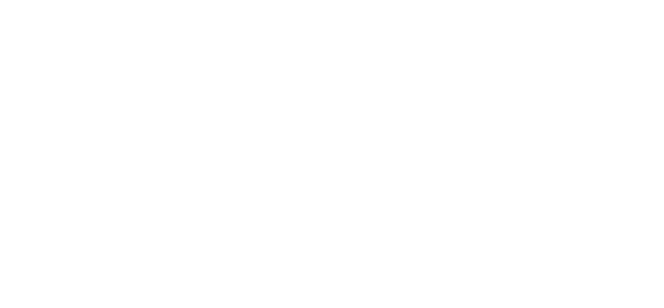
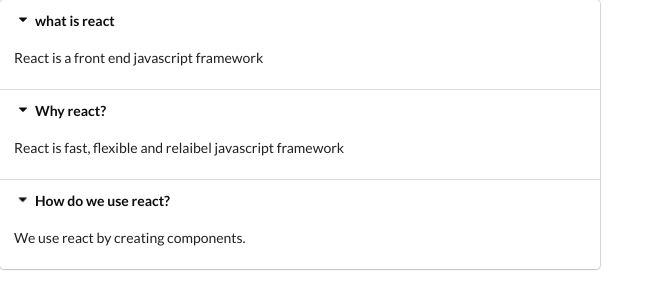
Before and after one commit to YohanesMulugeta/reactHooks-Exercise, a React (Create React App) app: page / in a window 1280 px wide. Shown: the top 308 px of the page, without its empty margins (0-664 px from the left). Built offline with nearby package versions, Linux system fonts and the light colour scheme.

Commit message:
the first trial of the useState()

```diff
--- a/public/index.html
+++ b/public/index.html
@@ -15,6 +15,10 @@
       user's mobile device or desktop. See https://developers.google.com/web/fundamentals/web-app-manifest/
     -->
     <link rel="manifest" href="%PUBLIC_URL%/manifest.json" />
+    <link
+      rel="stylesheet"
+      href="https://cdnjs.cloudflare.com/ajax/libs/semantic-ui/2.4.1/semantic.min.css"
+    />
     <!--
       Notice the use of %PUBLIC_URL% in the tags above.
       It will be replaced with the URL of the `public` folder during the build.
--- a/src/components/Accordion.js
+++ b/src/components/Accordion.js
@@ -1,17 +1,26 @@
 import React from "react";
 
+import "./style.css";
+
 const Accordion = ({ items }) => {
-  const renderItems = items.map((item) => {
+  const onTitleCllick = function (i) {
+    console.log(`title is ${i}`);
+  };
+  const renderItems = items.map((item, i) => {
     return (
-      <div>
-        <div className="title active">
+      <React.Fragment key={item.title}>
+        {" "}
+        {/* this is to tell react this is only a react fragment that contains some JSX */}
+        <div className="title active" onClick={onTitleCllick.bind({}, i)}>
           <i className="icon dropdown"></i>
           {item.title}
         </div>
-        <div className="content active"></div>
-      </div>
+        <div className="content active hidden">{item.content}</div>
+      </React.Fragment>
     );
   });
+
+  return <div className="ui styled accordion">{renderItems}</div>;
 };
 
 export default Accordion;
--- a/src/components/App.js
+++ b/src/components/App.js
@@ -1,6 +1,7 @@
 import React from "react";
 
 import Accordion from "./Accordion";
+import "./style.css";
 
 const items = [
   {
--- /dev/null
+++ b/src/components/style.css
@@ -0,0 +1,3 @@
+.hidden {
+    display: none;
+}
```
